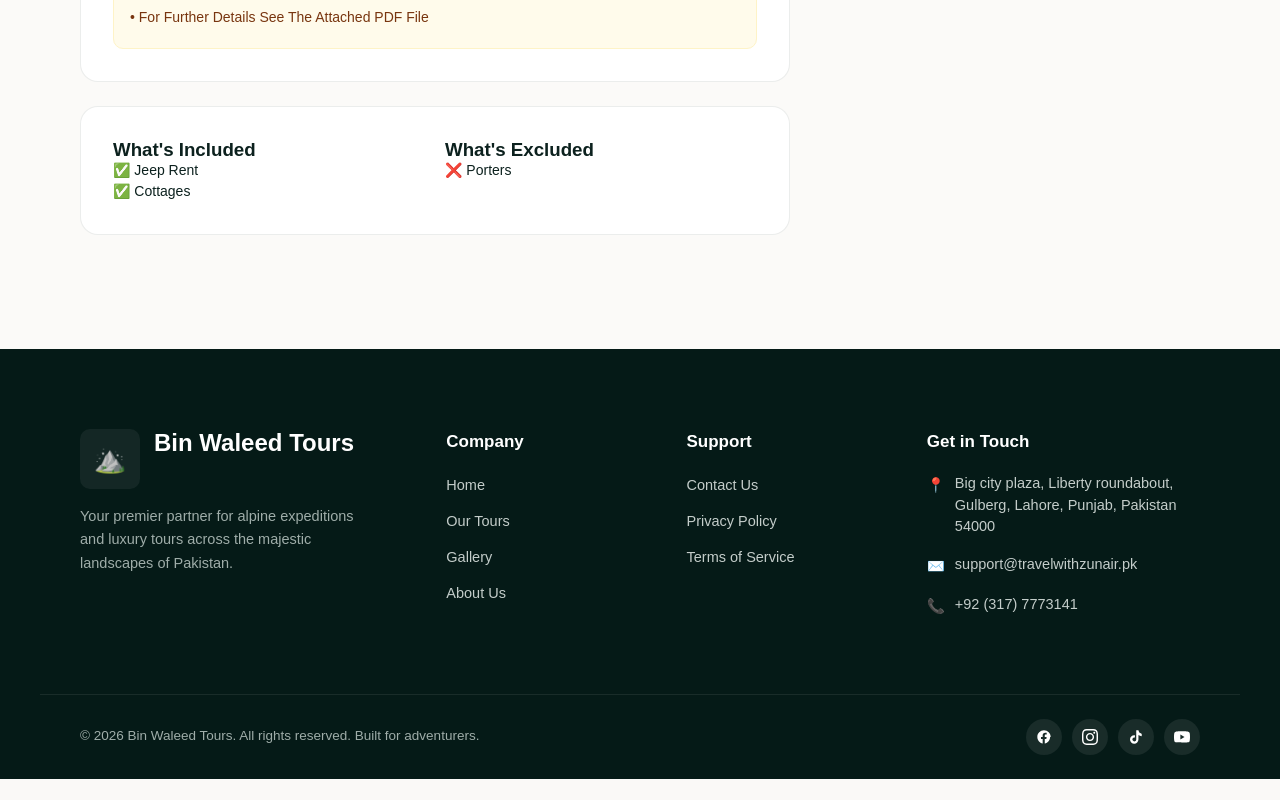
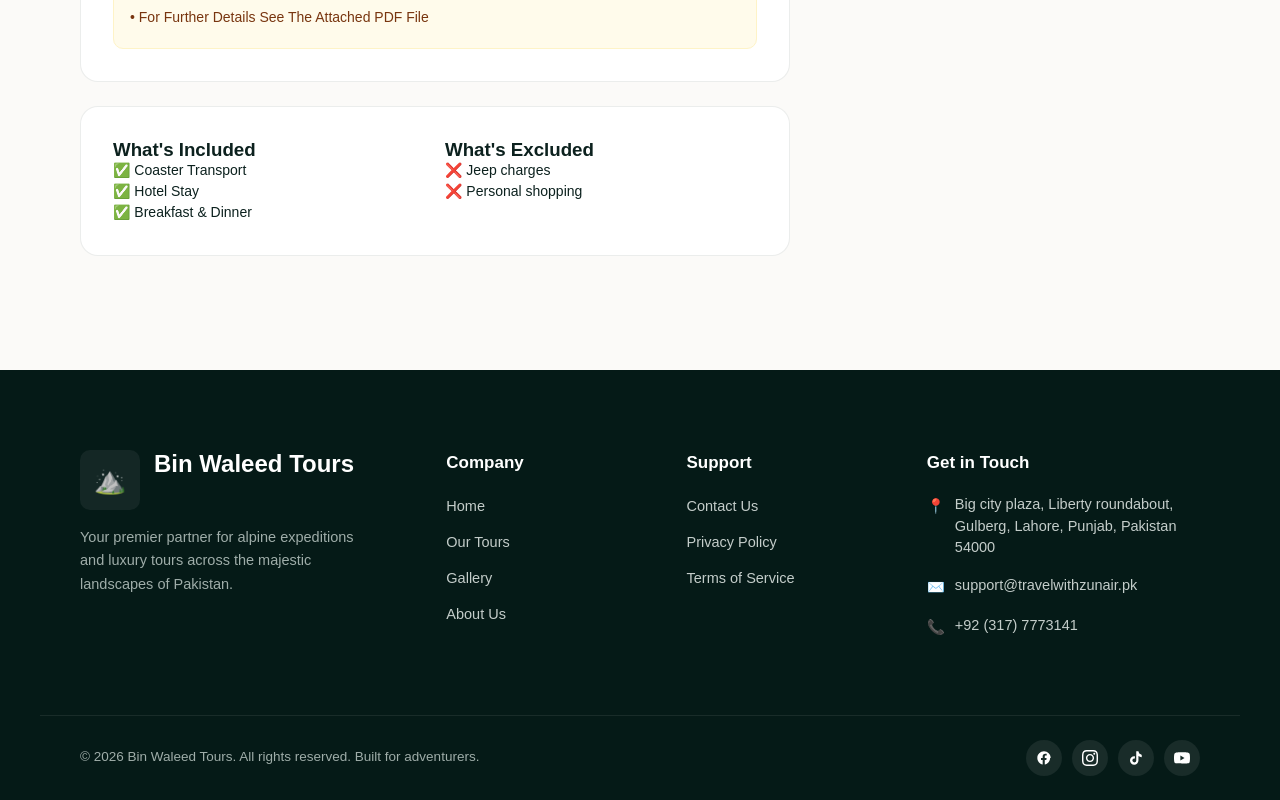
Before and after one commit to binwaleedtours-pixel/my-website, a React (Vite) app: page /tour/fairy-meadows in a window 1280 px wide. Shown: the part 1583-2383 px from the top of the page. Before the commit the page ends 2362 px from the top, so only its background shows below. Built offline with nearby package versions, Linux system fonts and the light colour scheme.

Commit message:
overiws updatd

```diff
--- a/src/data/toursData.js
+++ b/src/data/toursData.js
@@ -13,7 +13,7 @@ export const toursData = [
     reviewsCount: 34,
     heroImage: "https://loremflickr.com/1200/600/naran,valley,river",
     overview:
-      "Explore the scenic beauty of Kaghan Valley, the legendary Saif-ul-Malook lake, Babusar Top, and Lulusar Lake.",
+      "Explore the scenic beauty of Naran Valley andKaghan Valley, the legendary Saif-ul-Malook lake, Babusar Top, Gittidas Meadows, and Lulusar Lake.",
     highlights: [
       "Jeep safari to Lake Saif-ul-Malook",
       "Visit to Babusar Top (13,690 ft)",
@@ -59,7 +59,7 @@ export const toursData = [
     reviewsCount: 29,
     heroImage: "https://loremflickr.com/1200/600/swat,valley,river",
     overview:
-      "Discover Switzerland of the East with lush green valleys, Kalam, and Mahodand Lake.",
+      "Discover Switzerland of the East with lush green valleys, Swat, Kalam, Malam Jabba and Mahodand Lake.",
     highlights: ["Malam Jabba Ski Resort", "Mahodand Lake Jeep Ride"],
     itinerary: [
       {
@@ -68,8 +68,8 @@ export const toursData = [
         desc: "Chairlift ride at Malam Jabba.",
       },
     ],
-    included: ["Transport", "Hotel Accommodation"],
-    excluded: ["Entry tickets"],
+     included: ["Coaster Transport", "Hotel Stay", "Breakfast & Dinner"],
+    excluded: ["Jeep charges", "Personal shopping"],
     tourDetails: {
       departures: ["Lahore", "Sahiwal", "Faisalabad", "Islamabad"],
       services: {
@@ -95,7 +95,7 @@ export const toursData = [
     reviewsCount: 51,
     heroImage: "https://loremflickr.com/1200/600/kashmir,valley,mountains",
     overview:
-      "Journey into the heaven on earth featuring Kutton Waterfall, Keran, and Arang Kel.",
+      "Journey into the heaven on earth featuring Dhani Waterfall, Keran, Sharda, LOC view point and Arang Kel.",
     highlights: ["Chairlift to Arang Kel", "Kutton Waterfall"],
     itinerary: [
       {
@@ -104,8 +104,8 @@ export const toursData = [
         desc: "Drive along Neelum River.",
       },
     ],
-    included: ["Luxury Coaster", "Hotel Stay"],
-    excluded: ["Personal expenses"],
+      included: ["Coaster Transport", "Hotel Stay", "Breakfast & Dinner"],
+    excluded: ["Jeep charges", "Personal shopping"],
     tourDetails: {
       departures: ["Lahore", "Sahiwal", "Faisalabad", "Islamabad"],
       services: {
@@ -130,7 +130,7 @@ export const toursData = [
     rating: 4.7,
     reviewsCount: 22,
     heroImage: "https://loremflickr.com/1200/600/forest,waterfall,green",
-    overview: "Trek into untouched alpine wilderness and dense pine forests.",
+    overview: "Trek into untouched alpine wilderness, Katora Lake and dense pine forests.",
     highlights: ["Kumrat Waterfall", "Jhazbanda Meadows"],
     itinerary: [
       {
@@ -139,8 +139,8 @@ export const toursData = [
         desc: "Drive to Thal Village.",
       },
     ],
-    included: ["4x4 Jeeps", "Camping"],
-    excluded: ["Personal luggage porters"],
+      included: ["Coaster Transport", "Hotel Stay", "Breakfast & Dinner"],
+    excluded: ["Jeep charges", "Personal shopping"],
     tourDetails: {
       departures: ["Lahore", "Sahiwal", "Faisalabad", "Islamabad"],
       services: {
@@ -171,8 +171,8 @@ export const toursData = [
     itinerary: [
       { day: "Day 1", title: "Islamabad to Hunza", desc: "Drive along KKH." },
     ],
-    included: ["Grand Cabin", "Hotels"],
-    excluded: ["Boating fees"],
+      included: ["Coaster Transport", "Hotel Stay", "Breakfast & Dinner"],
+    excluded: ["Jeep charges", "Personal shopping"],
     tourDetails: {
       departures: ["Lahore", "Sahiwal", "Faisalabad", "Islamabad"],
       services: {
@@ -202,8 +202,8 @@ export const toursData = [
     itinerary: [
       { day: "Day 1", title: "Drive to Raikot", desc: "Overnight drive." },
     ],
-    included: ["Jeep Rent", "Cottages"],
-    excluded: ["Porters"],
+     included: ["Coaster Transport", "Hotel Stay", "Breakfast & Dinner"],
+    excluded: ["Jeep charges", "Personal shopping"],
     tourDetails: {
       departures: ["Lahore", "Sahiwal", "Faisalabad", "Islamabad"],
       services: {
@@ -229,13 +229,13 @@ export const toursData = [
     reviewsCount: 38,
     heroImage:
       "https://loremflickr.com/1200/600/skardu,valley,desert,mountains",
-    overview: "Discover Shangrila Lake, Cold Desert, and Deosai Plains.",
+    overview: "Discover Shangrila Lake, Shigar Fort, Upper Kachura Lake, Cold Desert, and Deosai Plains.",
     highlights: ["Deosai Plains", "Katpana Cold Desert"],
     itinerary: [
       { day: "Day 1", title: "Islamabad to Skardu", desc: "Scenic drive." },
     ],
-    included: ["Coaster", "Deosai Jeeps"],
-    excluded: ["Personal expenses"],
+     included: ["Coaster Transport", "Hotel Stay", "Breakfast & Dinner"],
+    excluded: ["Jeep charges", "Personal shopping"],
     tourDetails: {
       departures: ["Lahore", "Sahiwal", "Faisalabad", "Islamabad"],
       services: {
@@ -260,13 +260,13 @@ export const toursData = [
     rating: 5.0,
     reviewsCount: 74,
     heroImage: "https://loremflickr.com/1200/600/hunza,skardu,greenvalley,lake",
-    overview: "The ultimate 8-day expedition covering Hunza and Skardu.",
+    overview: "Discover Shangrila Lake, Shigar Fort, Upper Kachura Lake, Cold Desert, Sheosar Lake, Sadpara Lake, Passu Cones, Hussani Bridge, Deosai Plains, RakaPoshi and Khunjerab Pass.",
     highlights: ["Full Hunza & Skardu tour"],
     itinerary: [
       { day: "Day 1", title: "Arrival in Hunza", desc: "Explore Karimabad." },
     ],
-    included: ["Transport", "Hotels", "Jeeps"],
-    excluded: ["Shopping"],
+    included: ["Coaster Transport", "Hotel Stay", "Breakfast & Dinner"],
+    excluded: ["Jeep charges", "Personal shopping"],
     tourDetails: {
       departures: ["Lahore", "Sahiwal", "Faisalabad", "Islamabad"],
       services: {
```
